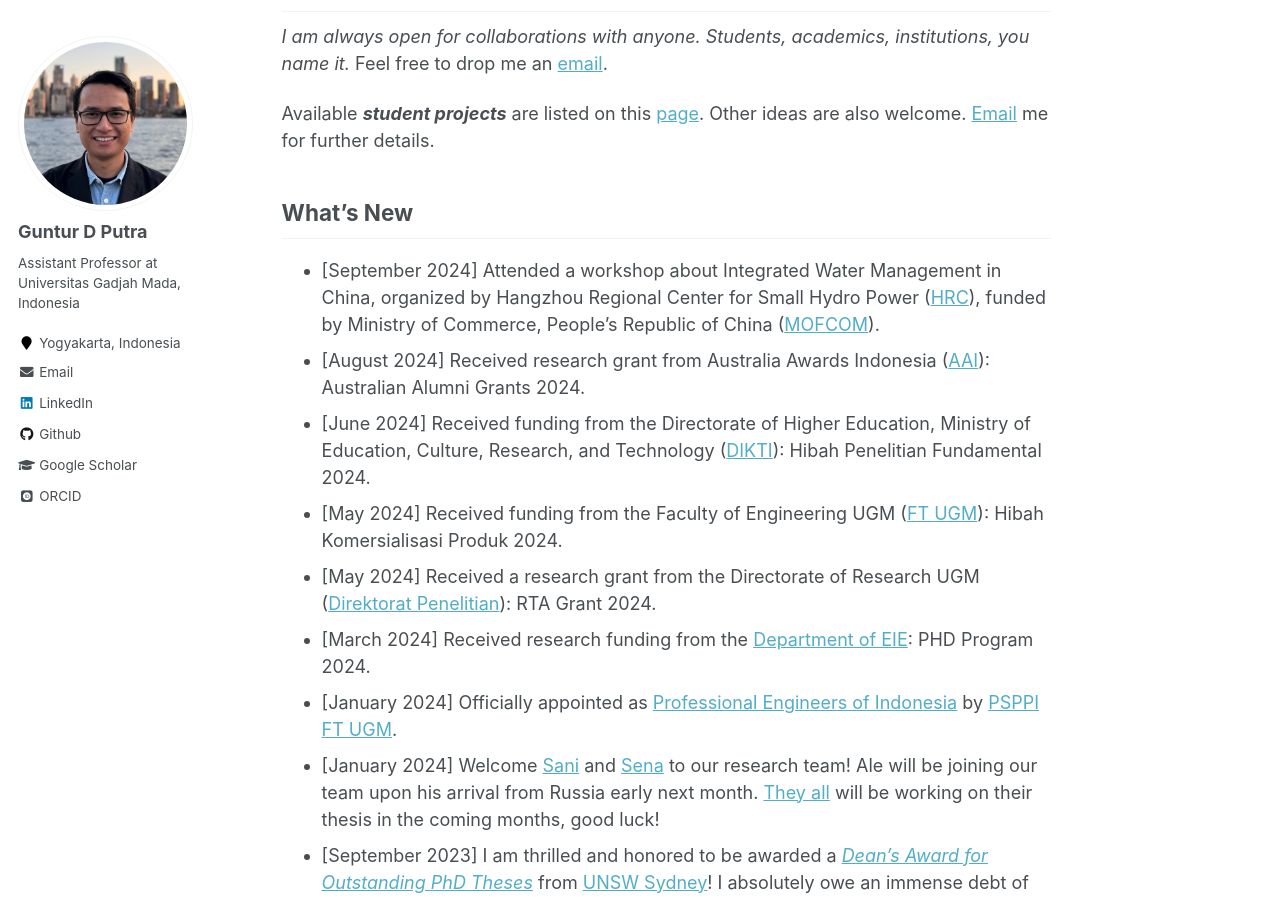
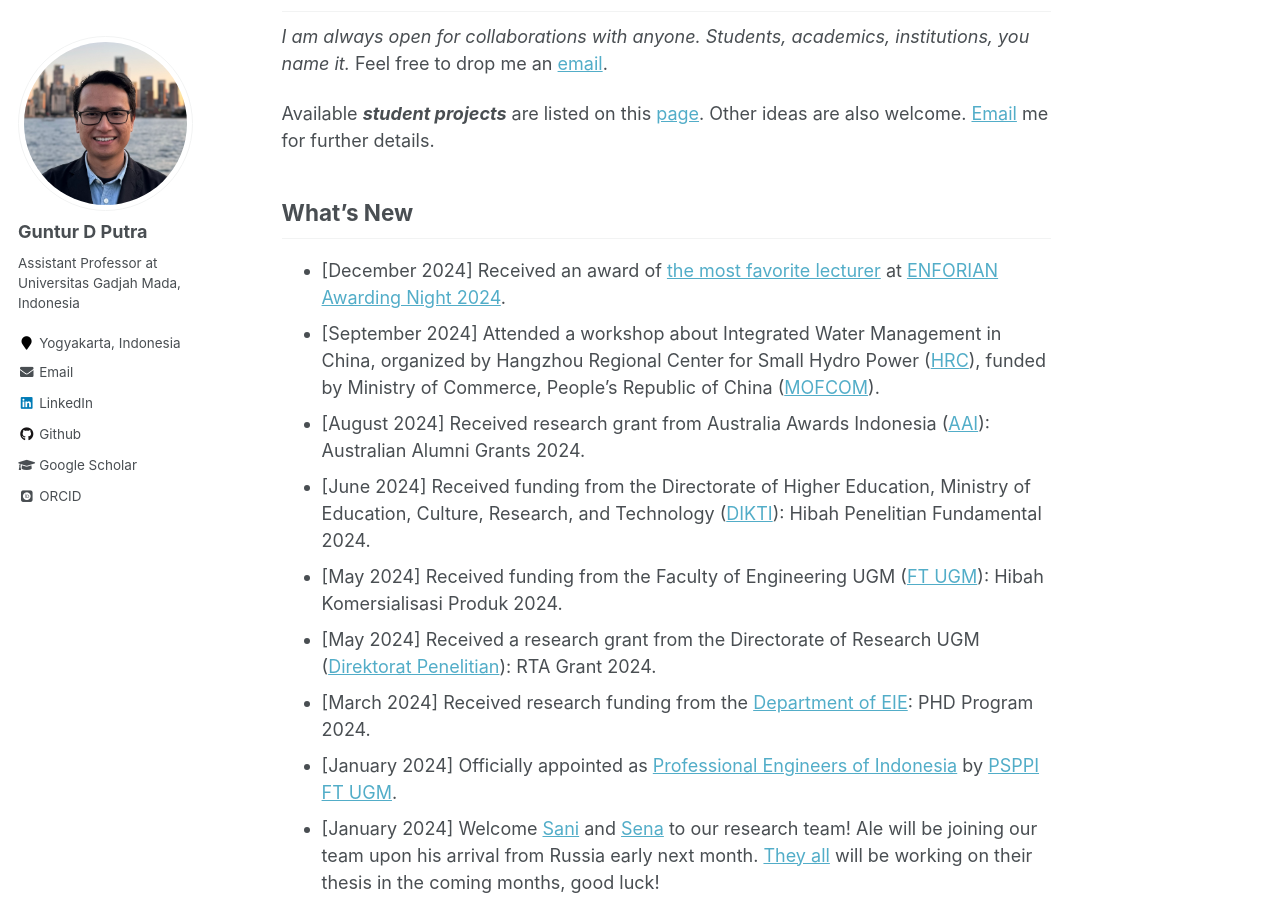
Before and after one commit to gdputra/gdputra.github.io, a Jekyll site: the page built from _pages/about.md, in a window 1280 px wide and 900 px high, scrolled down 681 px. Built offline with Jekyll 4.4.1, drawn with Linux system fonts in a browser that asks for light colours; some web fonts are replaced.

Commit message:
Update about.md

```diff
--- a/_pages/about.md
+++ b/_pages/about.md
@@ -24,6 +24,7 @@ Available _**student projects**_ are listed on this [page](https://gdputra.githu
 
 What's New
 ----------
+- [December 2024] Received an award of [the most favorite lecturer](https://www.instagram.com/stories/highlights/17951790980903561/) at [ENFORIAN Awarding Night 2024](https://www.instagram.com/enforianugm/).
 - [September 2024] Attended a workshop about Integrated Water Management in China, organized by Hangzhou Regional Center for Small Hydro Power ([HRC](https://www.hrcshp.org/)), funded by Ministry of Commerce, People's Republic of China ([MOFCOM](http://english.mofcom.gov.cn/)).
 - [August 2024] Received research grant from Australia Awards Indonesia ([AAI](https://www.australiaawardsindonesia.org/news/detail/244000484/australia-awards-in-indonesia-grant-opportunity-opens-for-alumni-and-scholars)): Australian Alumni Grants 2024.
 - [June 2024] Received funding from the Directorate of Higher Education, Ministry of Education, Culture, Research, and Technology ([DIKTI](https://dikti.kemdikbud.go.id/)): Hibah Penelitian Fundamental 2024.
```
